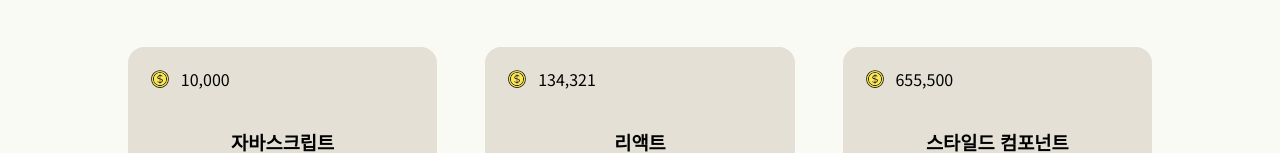
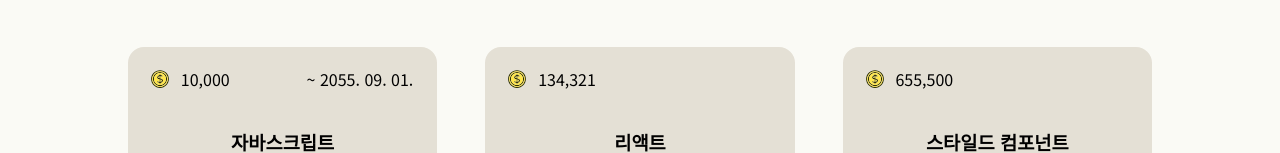
Before and after one commit to Yuna-001/custom-task-rewards-react-ts, a React (Vite) app: page /home in a window 1280 px wide. Shown: the part 377-530 px from the top of the page. Built offline with nearby package versions, Linux system fonts and the light colour scheme.

Commit message:
기한 표시 추가 및 dateFormatting 함수 작성
- ItemCard 컴포넌트에 기한 표시 추가
- dateFormatting 함수 추가하여 날짜 형식화

```diff
--- a/src/components/UI/CoinData.tsx
+++ b/src/components/UI/CoinData.tsx
@@ -1,6 +1,6 @@
 import styled from "styled-components";
 
-import { numberFormatting } from "../../util/numberFormatting";
+import { numberFormatting } from "../../util/formatting";
 
 const Coins = styled.div`
   margin: 0;
--- a/src/page/ItemCard.tsx
+++ b/src/page/ItemCard.tsx
@@ -8,6 +8,7 @@
 import CoinData from "../components/UI/CoinData";
 import ItemType from "../models/itemType";
 import useCategory from "../hooks/useCategory";
+import { dateFormatting } from "../util/formatting";
 
 const Content = styled.article`
   width: 100%;
@@ -32,6 +33,13 @@
   &:hover {
     text-decoration: underline;
   }
+`;
+
+const Header = styled.header`
+  display: flex;
+  align-items: center;
+  justify-content: space-between;
+  margin-right: 0.5rem;
 `;
 
 const ItemCard: React.FC<{
@@ -61,9 +69,10 @@
   return (
     <Card>
       <Content>
-        <div>
+        <Header>
           <CoinData image={coinImg} coin={coin} />
-        </div>
+          {item?.endDate && <span>~ {dateFormatting(item.endDate)}</span>}
+        </Header>
         <h3> {showingTitle}</h3>
         <DetailLink to={`/home/${category}/${id}`}>자세히 보기</DetailLink>
       </Content>
--- a/src/store/items.ts
+++ b/src/store/items.ts
@@ -19,7 +19,7 @@
       type: "tasks",
       id: "자바스크립트10000",
       title: "자바스크립트",
-      endDate: "2055-09-10",
+      endDate: "2055-09-1",
       description: "JS",
       coin: 10000,
     },
--- /dev/null
+++ b/src/util/formatting.ts
@@ -0,0 +1,13 @@
+export const numberFormatting: (num: number) => string = (num) =>
+  num.toLocaleString();
+
+export const dateFormatting: (dateString: string) => string = (
+  dateString: string,
+) => {
+  const date = new Date(dateString);
+  return new Intl.DateTimeFormat("ko-KR", {
+    year: "numeric",
+    month: "2-digit",
+    day: "2-digit",
+  }).format(date);
+};
--- a/src/util/numberFormatting.ts
+++ /dev/null
@@ -1,2 +0,0 @@
-export const numberFormatting: (num: number) => string = (num) =>
-  num.toLocaleString();
```
